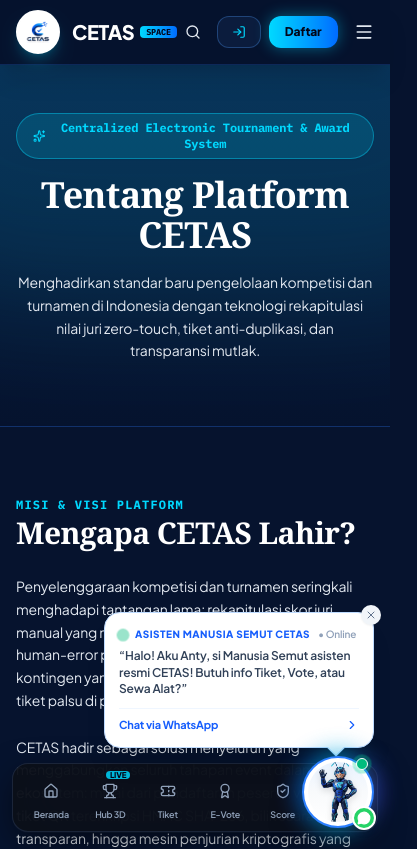
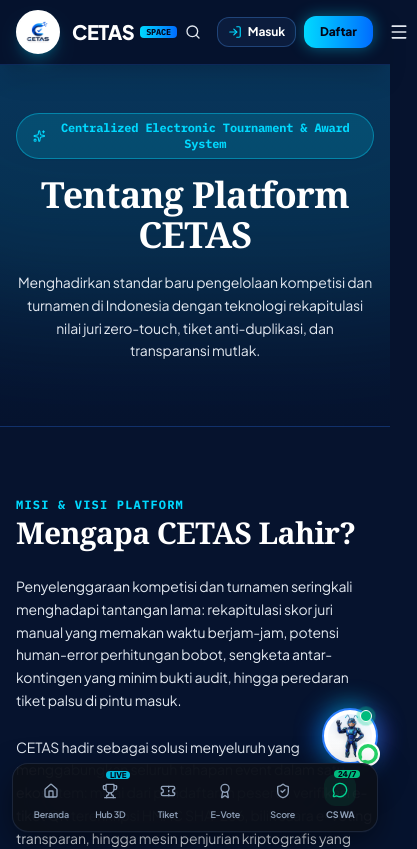
Before and after one commit to cetasgrup-21/CETAS-FIX, a Next.js app: page /tentang in a window 390 px wide. Shown: the top 849 px of the page, 417 px wide, since content can reach past the window. Built offline with nearby package versions, Linux system fonts and the light colour scheme.

Commit message:
fix(mobile): comprehensive smartphone UX optimizations, viewport meta, dock collision fix, and standby stage tracker

```diff
--- a/src/app/layout.tsx
+++ b/src/app/layout.tsx
@@ -1,4 +1,4 @@
-import type { Metadata } from "next";
+import type { Metadata, Viewport } from "next";
 import { Plus_Jakarta_Sans, IBM_Plex_Mono } from "next/font/google";
 import "./globals.css";
 import { Navbar } from "@/components/navbar";
@@ -18,6 +18,13 @@ const ibmPlexMono = IBM_Plex_Mono({
   subsets: ["latin"],
   weight: ["400", "500", "600", "700"],
 });
+
+export const viewport: Viewport = {
+  width: "device-width",
+  initialScale: 1,
+  maximumScale: 5,
+  themeColor: "#06132E",
+};
 
 export const metadata: Metadata = {
   metadataBase: new URL("https://www.cetas.co.id"),
--- a/src/app/page.tsx
+++ b/src/app/page.tsx
@@ -86,17 +86,17 @@ export default function HomePage() {
             {/* Left Column: Brand & Editorial Headline — RATA TENGAH (GAMBAR 2) */}
             <div className="lg:col-span-7 space-y-6 text-center">
               {/* Tagline Pill */}
-              <div className="inline-flex items-center gap-2 rounded-full bg-[#00D9FF]/15 border border-[#00D9FF]/40 px-4 py-1.5 text-xs font-bold text-[#00D9FF] font-mono shadow-xs mx-auto">
-                <Sparkles className="h-3.5 w-3.5 text-[#00D9FF]" />
-                <span>Centralized Electronic Tournament &amp; Award System</span>
+              <div className="inline-flex items-center gap-1.5 sm:gap-2 rounded-full bg-[#00D9FF]/15 border border-[#00D9FF]/40 px-3 sm:px-4 py-1.5 text-[10px] sm:text-xs font-bold text-[#00D9FF] font-mono shadow-xs mx-auto max-w-full text-center">
+                <Sparkles className="h-3.5 w-3.5 text-[#00D9FF] shrink-0" />
+                <span className="truncate sm:overflow-visible">Centralized Electronic Tournament &amp; Award System</span>
               </div>
 
               {/* Main Headline — Rata Tengah "Make it a story!" di bawah "CETAS." */}
               <div className="space-y-2 text-center max-w-2xl mx-auto">
-                <h1 className="text-5xl sm:text-7xl lg:text-8xl font-black text-white tracking-tight leading-none font-display">
+                <h1 className="text-4xl sm:text-7xl lg:text-8xl font-black text-white tracking-tight leading-none font-display">
                   CETAS.
                 </h1>
-                <div className="text-3xl sm:text-5xl lg:text-6xl font-black tracking-tight text-transparent bg-clip-text bg-gradient-to-r from-[#00D9FF] via-[#55DFFF] to-[#126BDE] font-display">
+                <div className="text-2xl sm:text-5xl lg:text-6xl font-black tracking-tight text-transparent bg-clip-text bg-gradient-to-r from-[#00D9FF] via-[#55DFFF] to-[#126BDE] font-display">
                   Make it a story!
                 </div>
                 <p className="text-base sm:text-lg font-normal text-slate-200 max-w-xl mx-auto leading-relaxed pt-2">
--- a/src/components/antman-mascot.tsx
+++ b/src/components/antman-mascot.tsx
@@ -51,7 +51,7 @@ export function AntmanMascot({
             width={580}
             height={1023}
             priority
-            className="w-auto h-[440px] sm:h-[500px] md:h-[550px] object-contain drop-shadow-[0_22px_45px_rgba(0,102,255,0.35)] transition-all duration-500 group-hover:scale-[1.03] group-hover:drop-shadow-[0_28px_55px_rgba(0,210,255,0.45)]"
+            className="w-auto h-[260px] xs:h-[320px] sm:h-[440px] md:h-[520px] object-contain drop-shadow-[0_22px_45px_rgba(0,102,255,0.35)] transition-all duration-500 group-hover:scale-[1.03] group-hover:drop-shadow-[0_28px_55px_rgba(0,210,255,0.45)]"
           />
         </div>
       </div>
--- a/src/components/footer.tsx
+++ b/src/components/footer.tsx
@@ -5,7 +5,7 @@ import { Sparkles, Mail, MapPin, MessageCircle, ShieldCheck, CheckCircle2, FileT
 export function Footer() {
   return (
     <footer className="border-t border-blue-500/20 bg-[#06132E] text-slate-100 select-none">
-      <div className="mx-auto max-w-7xl px-4 py-14 sm:px-6 lg:px-8">
+      <div className="mx-auto max-w-7xl px-4 pt-12 pb-28 md:pb-14 sm:px-6 lg:px-8">
         <div className="grid grid-cols-1 md:grid-cols-2 lg:grid-cols-5 gap-8">
           {/* Brand Info with Official Logo */}
           <div className="space-y-4 lg:col-span-2">
--- a/src/components/home/cetas-horizontal-slider.tsx
+++ b/src/components/home/cetas-horizontal-slider.tsx
@@ -68,25 +68,25 @@ export function CetasHorizontalSlider({
 
   return (
     <div className="relative w-full select-none">
-      {/* Left Navigation Arrow */}
+      {/* Left Navigation Arrow (Desktop Only - Mobile Uses Natural Touch Swipe) */}
       {canScrollLeft && (
         <button
           type="button"
           onClick={() => scroll("left")}
           aria-label="Scroll Kiri"
-          className="absolute left-2 top-1/2 -translate-y-1/2 z-30 flex h-11 w-11 items-center justify-center rounded-full bg-slate-900/90 hover:bg-slate-800 border border-slate-700/80 text-white shadow-2xl backdrop-blur-md transition-all hover:scale-110 active:scale-95"
+          className="hidden md:flex absolute left-2 top-1/2 -translate-y-1/2 z-30 h-11 w-11 items-center justify-center rounded-full bg-slate-900/90 hover:bg-slate-800 border border-slate-700/80 text-white shadow-2xl backdrop-blur-md transition-all hover:scale-110 active:scale-95"
         >
           <ChevronLeft className="h-6 w-6 text-cyan-400" />
         </button>
       )}
 
-      {/* Right Navigation Arrow */}
+      {/* Right Navigation Arrow (Desktop Only - Mobile Uses Natural Touch Swipe) */}
       {canScrollRight && (
         <button
           type="button"
           onClick={() => scroll("right")}
           aria-label="Scroll Kanan"
-          className="absolute right-2 top-1/2 -translate-y-1/2 z-30 flex h-11 w-11 items-center justify-center rounded-full bg-slate-900/90 hover:bg-slate-800 border border-slate-700/80 text-white shadow-2xl backdrop-blur-md transition-all hover:scale-110 active:scale-95"
+          className="hidden md:flex absolute right-2 top-1/2 -translate-y-1/2 z-30 h-11 w-11 items-center justify-center rounded-full bg-slate-900/90 hover:bg-slate-800 border border-slate-700/80 text-white shadow-2xl backdrop-blur-md transition-all hover:scale-110 active:scale-95"
         >
           <ChevronRight className="h-6 w-6 text-cyan-400" />
         </button>
--- a/src/components/mascot-whatsapp-widget.tsx
+++ b/src/components/mascot-whatsapp-widget.tsx
@@ -1,6 +1,6 @@
 "use client";
 
-import React, { useState } from "react";
+import React, { useState, useEffect } from "react";
 import { usePathname } from "next/navigation";
 import Image from "next/image";
 import {
@@ -29,6 +29,17 @@ export function MascotWhatsAppWidget() {
   const [isOpen, setIsOpen] = useState(false);
   const [showBubble, setShowBubble] = useState(true);
   const [customMessage, setCustomMessage] = useState("");
+
+  useEffect(() => {
+    const handleOpenModal = () => {
+      setIsOpen(true);
+      setShowBubble(false);
+    };
+    window.addEventListener("cetas:open-mascot-modal", handleOpenModal);
+    return () => {
+      window.removeEventListener("cetas:open-mascot-modal", handleOpenModal);
+    };
+  }, []);
 
   // Context-aware speech based on route
   const getContextualGreeting = () => {
@@ -126,11 +137,11 @@ export function MascotWhatsAppWidget() {
 
   return (
     <>
-      {/* FLOATING MASCOT BUTTON CONTAINER (Bottom-Right) */}
-      <div className="fixed bottom-4 right-4 z-50 flex flex-col items-end select-none no-print">
-        {/* SPEECH BUBBLE TEASER (Contextual Preview) */}
+      {/* FLOATING MASCOT BUTTON CONTAINER (Lifted on mobile so it doesn't overlap bottom dock) */}
+      <div className="fixed bottom-20 right-3 md:bottom-6 md:right-6 z-40 flex flex-col items-end select-none no-print">
+        {/* SPEECH BUBBLE TEASER (Contextual Preview - Hidden on small mobile screens to prevent blocking content) */}
         {!isOpen && showBubble && (
-          <div className="relative mb-2 max-w-[270px] sm:max-w-xs animate-in fade-in slide-in-from-bottom-3 duration-300">
+          <div className="hidden sm:block relative mb-2 max-w-[270px] sm:max-w-xs animate-in fade-in slide-in-from-bottom-3 duration-300">
             <div className="relative rounded-2xl bg-white p-3.5 shadow-xl border border-blue-200">
               {/* Close mini bubble */}
               <button
@@ -186,7 +197,7 @@ export function MascotWhatsAppWidget() {
               setIsOpen(!isOpen);
               setShowBubble(false);
             }}
-            className="relative flex h-18 w-18 sm:h-20 sm:w-20 items-center justify-center rounded-full bg-white p-1 shadow-2xl border-2 border-blue-500 hover:border-cyan-400 transition-transform active:scale-95 duration-200"
+            className="relative flex h-14 w-14 sm:h-18 sm:w-18 items-center justify-center rounded-full bg-white p-1 shadow-2xl border-2 border-blue-500 hover:border-cyan-400 transition-transform active:scale-95 duration-200"
             title="Chat dengan Anty si Manusia Semut"
             aria-label="Buka Chat WhatsApp Anty"
           >
--- a/src/components/mobile-bottom-dock.tsx
+++ b/src/components/mobile-bottom-dock.tsx
@@ -74,12 +74,16 @@ export function MobileBottomDock() {
 
           if (item.isExternal) {
             return (
-              <a
+              <button
                 key={item.label}
-                href={item.href}
-                target="_blank"
-                rel="noopener noreferrer"
-                className="group relative flex flex-col items-center justify-center py-1 px-2 rounded-xl transition-all duration-200 active:scale-95"
+                type="button"
+                onClick={() => {
+                  if (typeof window !== "undefined") {
+                    window.dispatchEvent(new CustomEvent("cetas:open-mascot-modal"));
+                  }
+                }}
+                className="group relative flex flex-col items-center justify-center py-1 px-2 rounded-xl transition-all duration-200 active:scale-95 cursor-pointer"
+                title="Buka Asisten CS WhatsApp CETAS"
               >
                 <div className="relative flex h-8 w-8 items-center justify-center rounded-xl bg-emerald-500/10 text-emerald-400 group-hover:bg-emerald-500/20 transition-colors">
                   <Icon className="h-4 w-4" />
@@ -92,7 +96,7 @@ export function MobileBottomDock() {
                 <span className="text-[9px] font-bold text-slate-400 mt-0.5 tracking-tight">
                   {item.label}
                 </span>
-              </a>
+              </button>
             );
           }
 
--- a/src/components/navbar.tsx
+++ b/src/components/navbar.tsx
@@ -143,10 +143,10 @@ export function Navbar() {
           <button
             type="button"
             onClick={handleOpenLogin}
-            className="inline-flex items-center gap-1.5 rounded-xl border border-blue-400/30 bg-[#0B1C3D] hover:border-[#00D9FF] hover:bg-blue-900/40 px-3.5 py-2 text-xs font-bold text-white transition-all active:scale-95 cursor-pointer"
+            className="inline-flex items-center gap-1.5 rounded-xl border border-blue-400/30 bg-[#0B1C3D] hover:border-[#00D9FF] hover:bg-blue-900/40 px-2.5 sm:px-3.5 py-1.5 sm:py-2 text-xs font-bold text-white transition-all active:scale-95 cursor-pointer"
           >
             <LogIn className="h-3.5 w-3.5 text-[#00D9FF]" />
-            <span className="hidden sm:inline">Masuk</span>
+            <span className="text-xs">Masuk</span>
           </button>
 
           {/* Tombol Daftar */}
--- a/src/components/opening/cetas-intro-animation.tsx
+++ b/src/components/opening/cetas-intro-animation.tsx
@@ -191,7 +191,7 @@ export function CetasIntroAnimation() {
                 width={420}
                 height={740}
                 priority
-                className="w-auto h-[320px] sm:h-[400px] md:h-[460px] object-contain drop-shadow-[0_15px_40px_rgba(0,107,255,0.45)]"
+                className="w-auto h-[200px] xs:h-[240px] sm:h-[340px] md:h-[440px] object-contain drop-shadow-[0_15px_40px_rgba(0,107,255,0.45)]"
               />
             </div>
           </div>
@@ -201,7 +201,7 @@ export function CetasIntroAnimation() {
         {/* SCENE 3: CETAS LOGO REVEAL & DIGITAL SCANNER BEAM             */}
         {/* ============================================================ */}
         <div
-          className={`mt-4 sm:mt-6 flex flex-col items-center text-center transition-all duration-700 ease-out ${
+          className={`mt-2 sm:mt-6 flex flex-col items-center text-center transition-all duration-700 ease-out ${
             currentScene === "scene3_logo" || currentScene === "scene4_exit"
               ? "opacity-100 scale-100 translate-y-0"
               : "opacity-0 scale-90 translate-y-6 pointer-events-none"
--- a/src/components/opening/cetas-login-modal.tsx
+++ b/src/components/opening/cetas-login-modal.tsx
@@ -203,7 +203,7 @@ export function CetasLoginModal() {
       aria-label="Pilih Akses Masuk CETAS"
       className="fixed inset-0 z-50 flex items-center justify-center p-4 bg-[#06132E]/90 backdrop-blur-md animate-in fade-in duration-200 select-none overflow-y-auto"
     >
-      <div className="relative w-full max-w-md rounded-3xl border border-blue-500/40 bg-[#0B1C3D] text-white shadow-2xl p-6 sm:p-7 my-auto">
+      <div className="relative w-full max-w-md rounded-3xl border border-blue-500/40 bg-[#0B1C3D] text-white shadow-2xl p-5 sm:p-7 my-auto max-h-[92vh] overflow-y-auto">
         {/* Close Button */}
         <button
           type="button"
--- a/src/components/tournament-hub/tournament-hub-view.tsx
+++ b/src/components/tournament-hub/tournament-hub-view.tsx
@@ -180,7 +180,8 @@ export function TournamentHubView() {
         setTeams(mappedTeams);
 
         // Construct live stage tracker performance data
-        const activeTeam = mappedTeams.find((t) => !t.complete) || mappedTeams[0] || null;
+        // ONLY show active team if there is actually a team currently on stage with an active running timer!
+        const activeTeam = mappedTeams.find((t) => !t.complete && t.timerSeconds && t.timerSeconds > 0) || null;
         if (activeTeam) {
           setStageData({
             currentTeam: {
@@ -189,9 +190,9 @@ export function TournamentHubView() {
               school: activeTeam.school,
               category: activeTeam.categories[0]?.categoryName || "PBB & Variasi",
               level: activeTeam.level,
-              durationSeconds: activeTeam.timerSeconds || 320,
+              durationSeconds: activeTeam.timerSeconds || 0,
               maxDurationSeconds: 600,
-              status: activeTeam.complete ? "FINISHED" : "ON_STAGE",
+              status: "ON_STAGE",
             },
             nextTeams: mappedTeams
               .filter((t) => t.id !== activeTeam.id && !t.complete)
@@ -207,6 +208,8 @@ export function TournamentHubView() {
             activeJudgesCount: 3,
             totalJudgesCount: 3,
           });
+        } else {
+          setStageData(null);
         }
 
         setLastSyncTime(
@@ -317,9 +320,9 @@ export function TournamentHubView() {
       {/* 1. TOP SPORT-TECH NAVBAR WITH DYNAMIC EVENT SWITCHER           */}
       {/* ============================================================== */}
       <header className="sticky top-0 z-40 border-b border-slate-800/80 bg-slate-950/85 backdrop-blur-xl px-4 sm:px-6 py-3">
-        <div className="max-w-7xl mx-auto flex items-center justify-between gap-3">
+        <div className="max-w-7xl mx-auto flex flex-wrap items-center justify-between gap-2 sm:gap-3">
           {/* Brand & Event Selector */}
-          <div className="flex items-center gap-3 min-w-0">
+          <div className="flex items-center gap-2 sm:gap-3 min-w-0">
             <Link href="/" className="flex items-center gap-2 group shrink-0">
               <div className="flex h-9 w-9 items-center justify-center rounded-xl bg-gradient-to-br from-cyan-500 to-emerald-500 p-0.5 shadow-[0_0_15px_rgba(6,182,212,0.4)] transition-transform group-hover:scale-105">
                 <div className="flex h-full w-full items-center justify-center rounded-xl bg-[#0B0F19]">
@@ -342,7 +345,7 @@ export function TournamentHubView() {
                 <select
                   value={selectedEventId}
                   onChange={(e) => setSelectedEventId(e.target.value)}
-                  className="rounded-xl border border-slate-700 bg-slate-900/90 pl-3 pr-8 py-1.5 text-xs font-bold text-white focus:border-cyan-500 focus:outline-none cursor-pointer max-w-[190px] sm:max-w-xs truncate"
+                  className="rounded-xl border border-slate-700 bg-slate-900/90 pl-3 pr-8 py-1.5 text-xs font-bold text-white focus:border-cyan-500 focus:outline-none cursor-pointer max-w-[140px] xs:max-w-[180px] sm:max-w-xs truncate"
                 >
                   {allEvents.map((ev) => (
                     <option key={ev.id} value={ev.id}>
```
